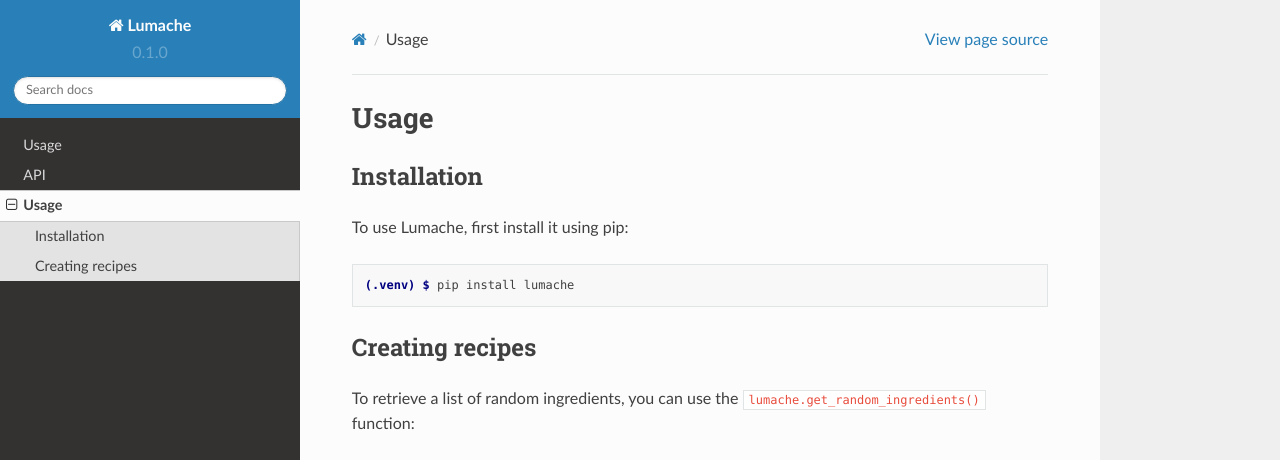
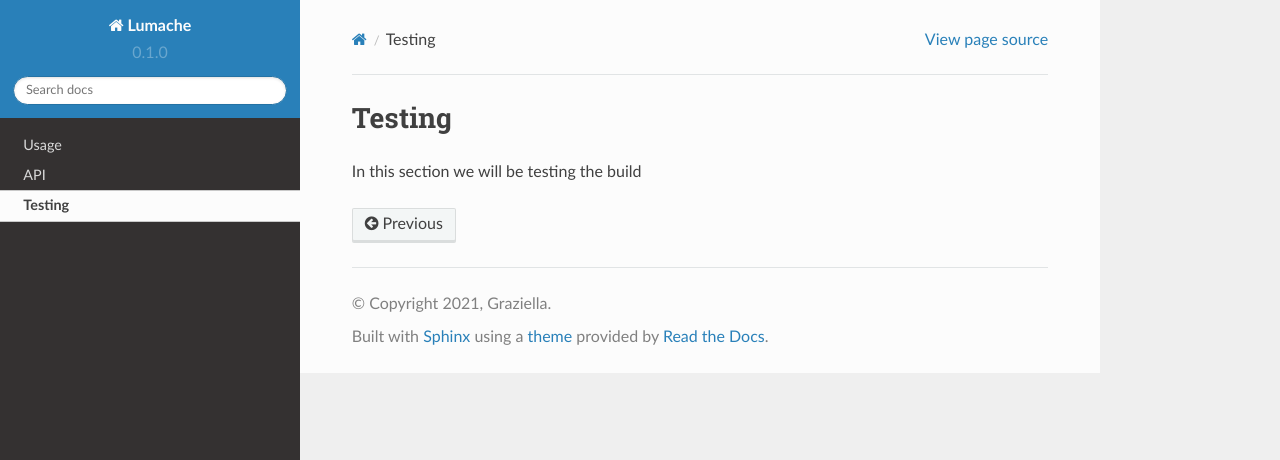
Before and after one commit to Mariosgia/doc_test, a Sphinx documentation site: the page built from docs/source/test2.rst, in a window 1280 px wide and 1095 px high. Shown: the top 460 px of the window. Built offline with Sphinx 7.4.7 and the Read the Docs theme 2.0.0, drawn with Linux system fonts in a browser that asks for light colours; pages that are not in the unit, such as notebooks, are missing from menus; some of the changed text lies outside the part shown; grey boxes are pictures that could not be loaded.

Commit message:
Update test2.rst
checking

```diff
--- a/docs/source/test2.rst
+++ b/docs/source/test2.rst
@@ -1,33 +1,4 @@
-Usage
+Testing
 =====
 
-.. _installation:
-
-Installation
-------------
-
-To use Lumache, first install it using pip:
-
-.. code-block:: console
-
-   (.venv) $ pip install lumache
-
-Creating recipes
-----------------
-
-To retrieve a list of random ingredients,
-you can use the ``lumache.get_random_ingredients()`` function:
-
-.. autofunction:: lumache.get_random_ingredients
-
-The ``kind`` parameter should be either ``"meat"``, ``"fish"``,
-or ``"veggies"``. Otherwise, :py:func:`lumache.get_random_ingredients`
-will raise an exception.
-
-.. autoexception:: lumache.InvalidKindError
-
-For example:
-
->>> import lumache
->>> lumache.get_random_ingredients()
-['shells', 'gorgonzola', 'parsley']
+In this section we will be testing the build
```
